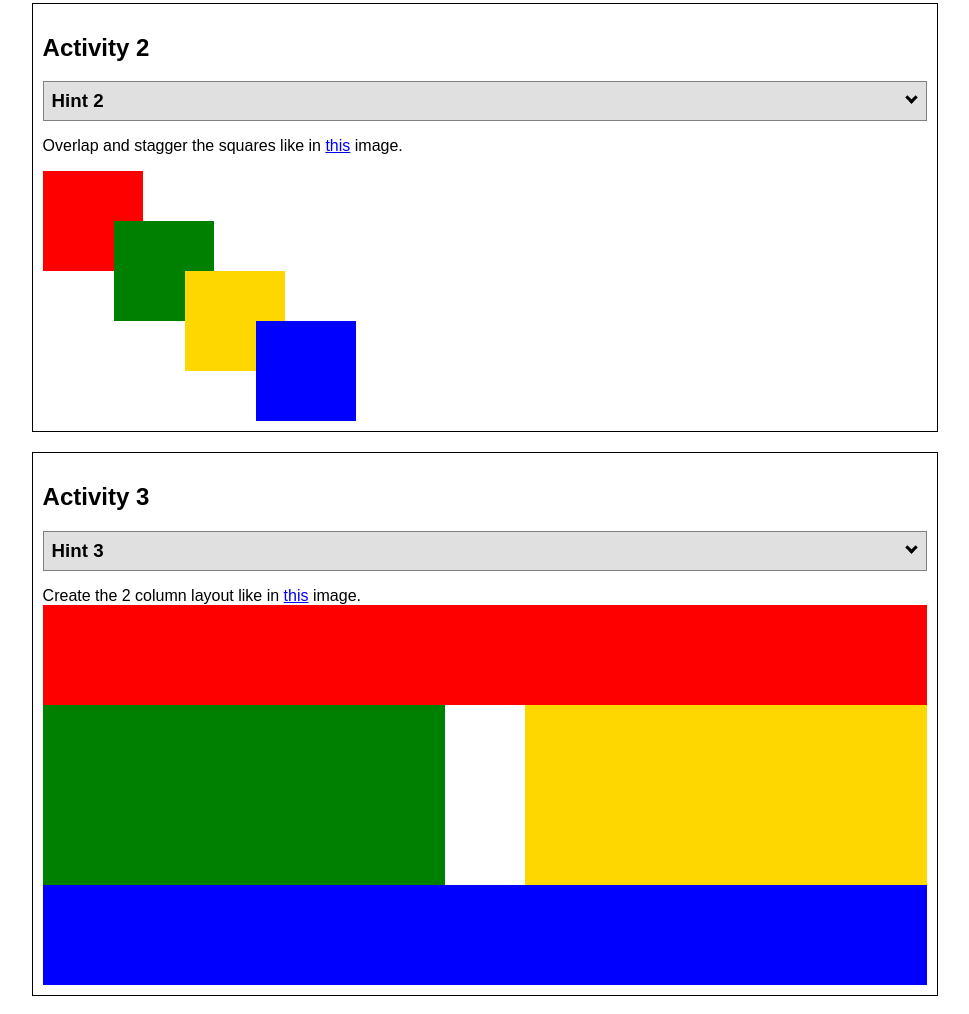
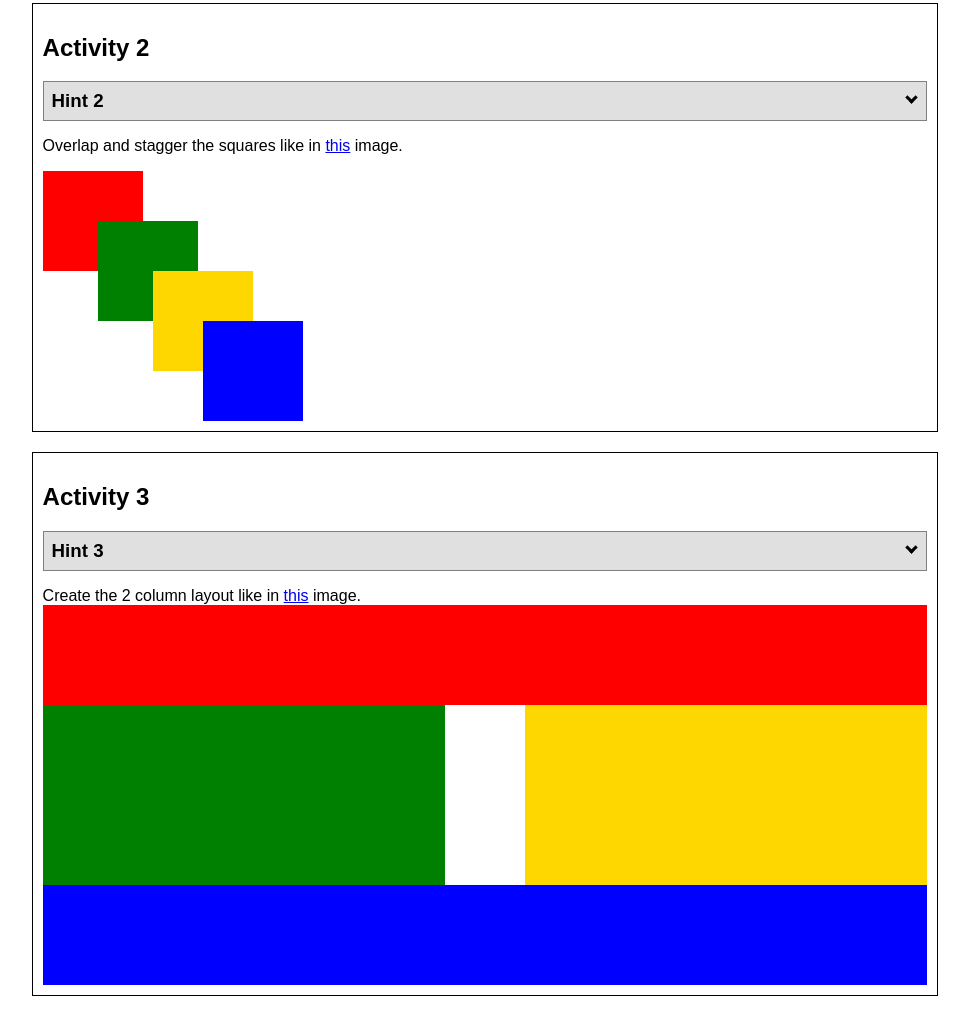
Before and after one commit to emreecurtis/wdd130, a plain HTML site: page positioning.html in a window 1280 px wide. Shown: the part 1005-2019 px from the top of the page, without its empty margins (155-1124 px from the left). Drawn offline with Linux system fonts and the light colour scheme.

Commit message:
more positioning changes

```diff
--- a/positionstyles.css
+++ b/positionstyles.css
@@ -35,7 +35,7 @@ gap: 20px;
 .content2 {
   /* This is the parent of the activity 2 boxes. */
   display: grid;
-  grid-template-columns: 1fr 1fr 1fr 1fr;
+  grid-template-columns: 50px 50px 50px 50px;
 }
 .red2 {
   width: 100px;
@@ -47,21 +47,21 @@ gap: 20px;
   height: 100px;
   background-color: green;
   margin-top: 50px;
-  margin-left: -150px;
+  margin-left: 5px;
 }
 .yellow2 {
   width: 100px;
   height: 100px;
   background-color: gold;
   margin-top: 100px;
-  margin-left: -300px;
+  margin-left: 10px;
 }
 .blue2 {
   width: 100px;
   height: 100px;
   background-color: blue;
   margin-top: 150px;
-  margin-left: -450px;
+  margin-left: 10px;
 }
 /* Activity 3 styles */
 .content3 {
@@ -156,7 +156,7 @@ column-gap: 80px;
 .content6 {
   /* This is the parent of the activity 6 boxes. */
 display: grid;
-grid-template-columns: 1fr 1fr 1fr 1fr 1fr 1fr;
+grid-template-columns: 100px 100px 100px 100px 100px 100px;
 }
 .red6 {
   width: 100%;
```
